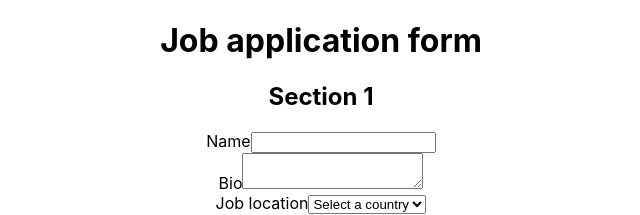
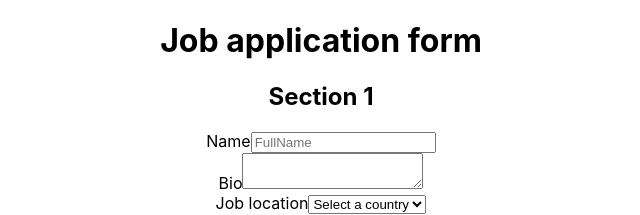
Before and after one commit to shrishkarki/react-testing-library, a React (Create React App) app: page / in a window 1280 px wide. Shown: the top 215 px of the page, without its empty margins (319-959 px from the left). Built offline with nearby package versions, Linux system fonts and the light colour scheme.

Commit message:
getByPlaceholderText

```diff
--- a/src/components/application/Application.tsx
+++ b/src/components/application/Application.tsx
@@ -9,6 +9,7 @@ const Application = () => {
           <input
             type="text"
             id="name"
+            placeholder="FullName"
           />
         </div>
         <div>
```
Also changed, not shown: 1 other file (tests, documents, lock files or other folders).
